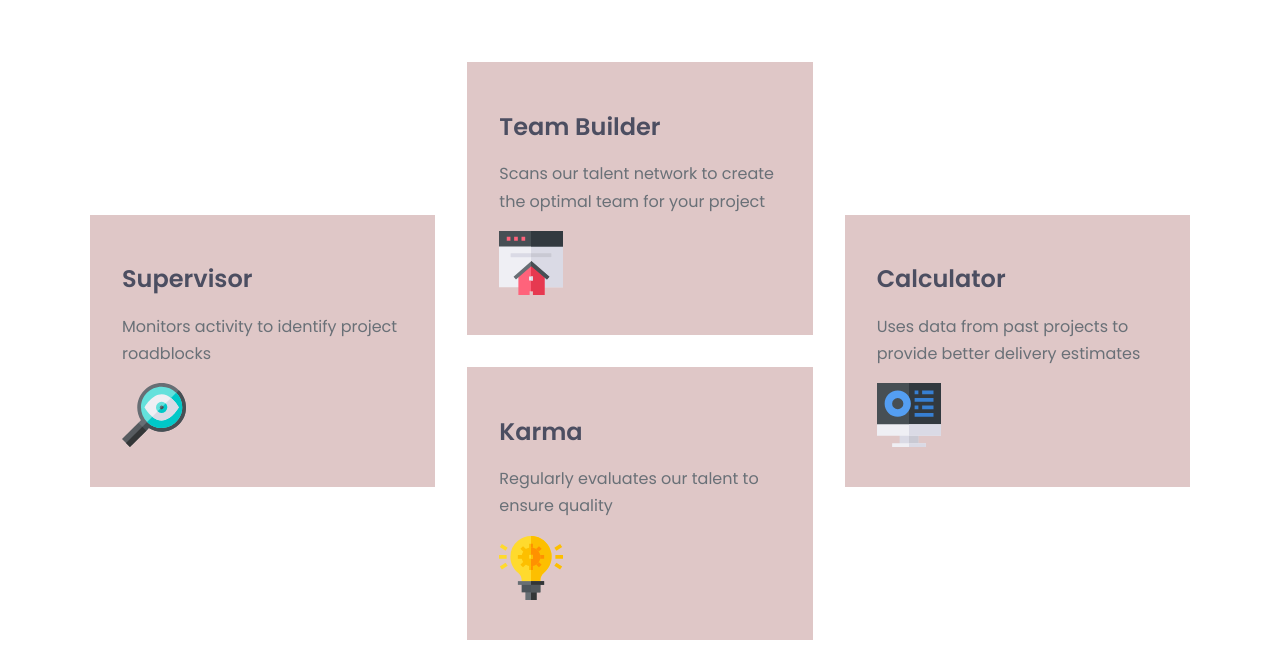
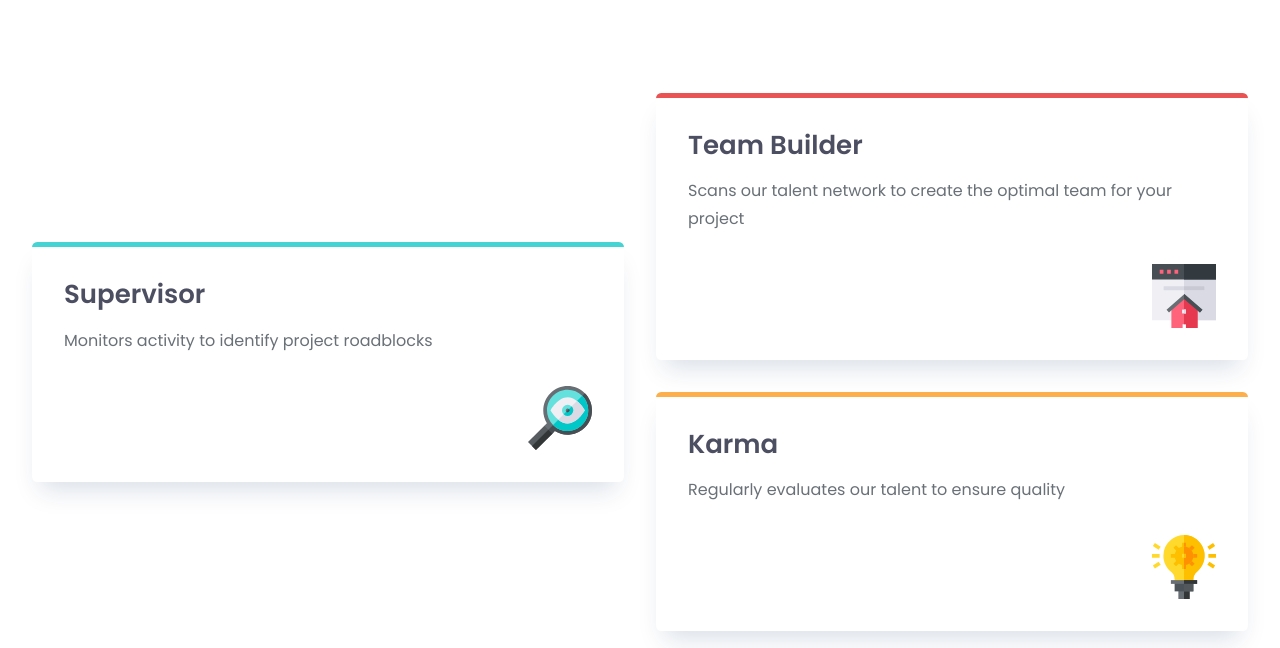
Before and after one commit to Oluwarantimi-L/four-feature-card, a plain HTML site: page index.html in a window 1280 px wide. Shown: the part 276-924 px from the top of the page. Drawn offline with Linux system fonts and the light colour scheme.

Commit message:
Modified html

```diff
--- a/index.html
+++ b/index.html
@@ -16,11 +16,7 @@
 
   <title>Frontend Mentor | Four card feature section</title>
 
-  <!-- Feel free to remove these styles or customise in your own stylesheet 👍 -->
-  <style>
-    .attribution { font-size: 11px; text-align: center; }
-    .attribution a { color: hsl(228, 45%, 44%); }
-  </style>
+
 </head>
 <body>
   <header>
@@ -36,29 +32,29 @@
 
     <div class="layout-grid">
       <div class="col">
-        <div class="card">
-          <h2>Supervisor</h2>
+        <div class="card border-cyan">
+          <h2 class="card__title">Supervisor</h2>
           <p>Monitors activity to identify project roadblocks</p>
-          <img src="images/icon-supervisor.svg" alt="">
+          <img class="card__img" src="images/icon-supervisor.svg" alt="">
         </div>
       </div>
       <div class="col">
-        <div class="card">
-          <h2>Team Builder</h2>
+        <div class="card border-red">
+          <h2 class="card__title">Team Builder</h2>
           <p>Scans our talent network to create the optimal team for your project</p>
-          <img src="images/icon-team-builder.svg" alt="">
+          <img class="card__img" src="images/icon-team-builder.svg" alt="">
         </div>
-        <div class="card">
-          <h2>Karma</h2>
+        <div class="card border-orange">
+          <h2 class="card__title">Karma</h2>
           <p>Regularly evaluates our talent to ensure quality</p>
-          <img src="images/icon-karma.svg" alt="">
+          <img class="card__img" src="images/icon-karma.svg" alt="">
         </div>
       </div>
       <div class="col">
-        <div class="card">
-          <h2>Calculator</h2>
+        <div class="card border-blue">
+          <h2 class="card__title">Calculator</h2>
           <p>Uses data from past projects to provide better delivery estimates</p>
-          <img src="images/icon-calculator.svg" alt="">
+          <img class="card__img" src="images/icon-calculator.svg" alt="">
         </div>
       </div>
     </div>
--- a/style.css
+++ b/style.css
@@ -35,17 +35,19 @@ html{
 
 body{
     margin: 0;
+    padding-block-end: 5rem;
 }
 
 h1,
 h2,
 h3{
-    line-height: 1.1;
+    line-height: 1.2;
     color: var(--color-neutral-300);
 }
 
 .wrapper{
-    max-width: 1100px;
+    padding-inline: 2rem;
+    max-width: 1280px;
     margin-inline: auto;
 }
 
@@ -56,13 +58,28 @@ header{
     text-align: center;
     margin-block: 6rem;
 }
+header > p{
+    font-size: var(--fs-500);
+}
+h1{
+    font-weight: var(--fw-light);
+    font-size: var(--fs-900);
+}
+h1 span{
+    font-weight:var(--fw-bold);
+}
 .layout-grid{
     --gap: 2rem;
-    display: flex;
+    display: grid;
     gap: var(--gap);
 }
 .layout-grid > *{
     flex: 1;
+}
+@media (min-width: 768px) {
+    .layout-grid{
+        grid-template-columns: repeat(2, 1fr);
+    }
 }
 .col{
     display: grid;
@@ -70,6 +87,42 @@ header{
     align-content: center;
 }
 .card{
+    --br: 0.325rem;
+    border-top: var(--br) solid;
+    border-radius: var(--br);
     padding: 2rem;
-    background: #dfc7c7;
+    box-shadow: 0 1rem 1.5rem -0.5rem rgba(0 50 100 / 0.15);
 }
+
+.card__title{
+    font-size: var(--fs-600);
+    margin: 0;
+}
+
+.card__img{
+    display: block;
+    margin-left: auto;
+    margin-top: 2rem;
+}
+.border-cyan{
+    border-color: var(--color-cyan);
+}
+
+.border-red{
+    border-color: var(--color-red);
+}
+
+.border-orange{
+    border-color: var(--color-orange);
+}
+
+.border-blue{
+    border-color: var(--color-blue);
+}
+
+    .attribution {
+        font-size: 11px; text-align: center;
+    }
+    .attribution a {
+         color: var(--color-blue);
+         }
```
